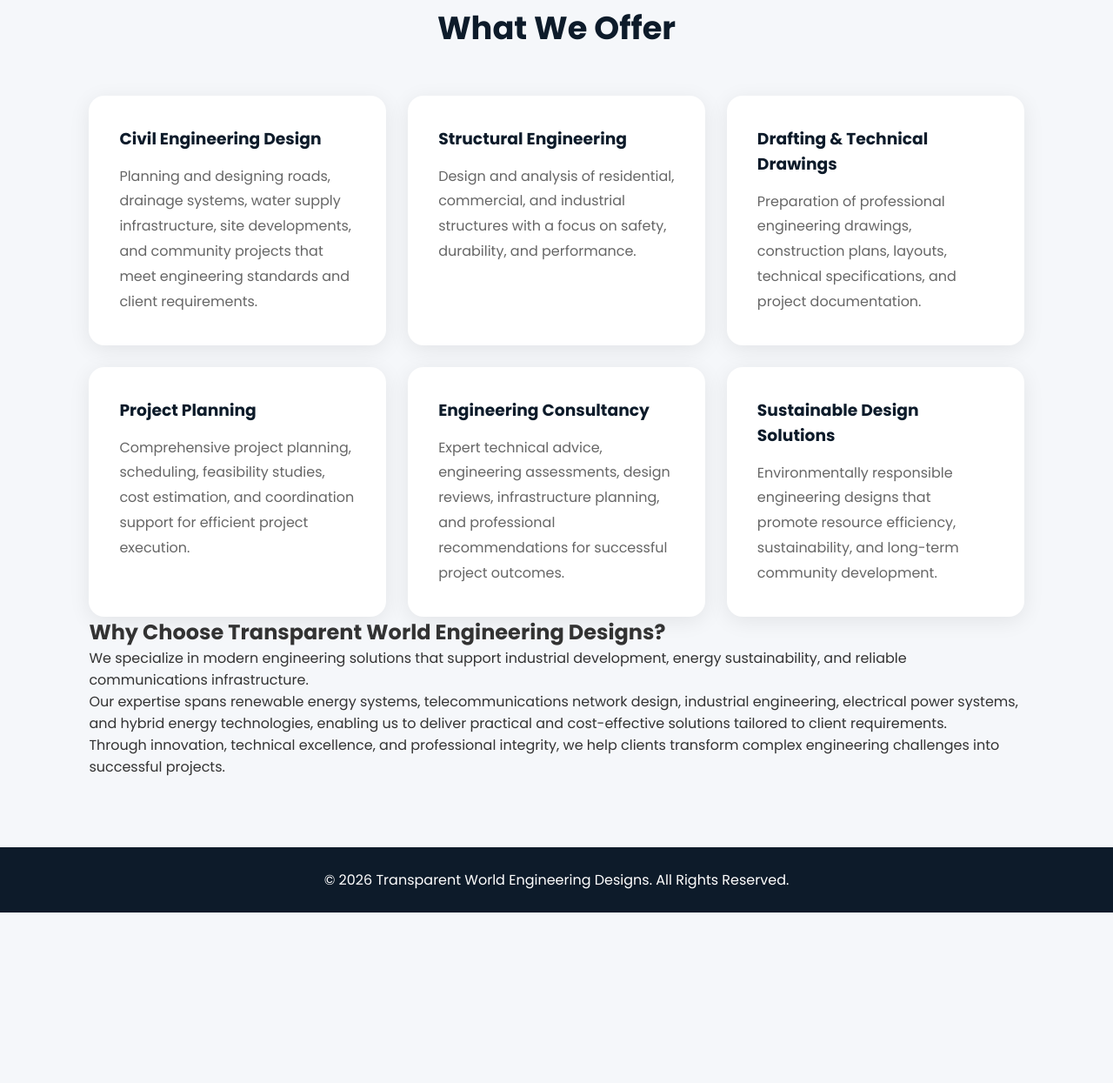
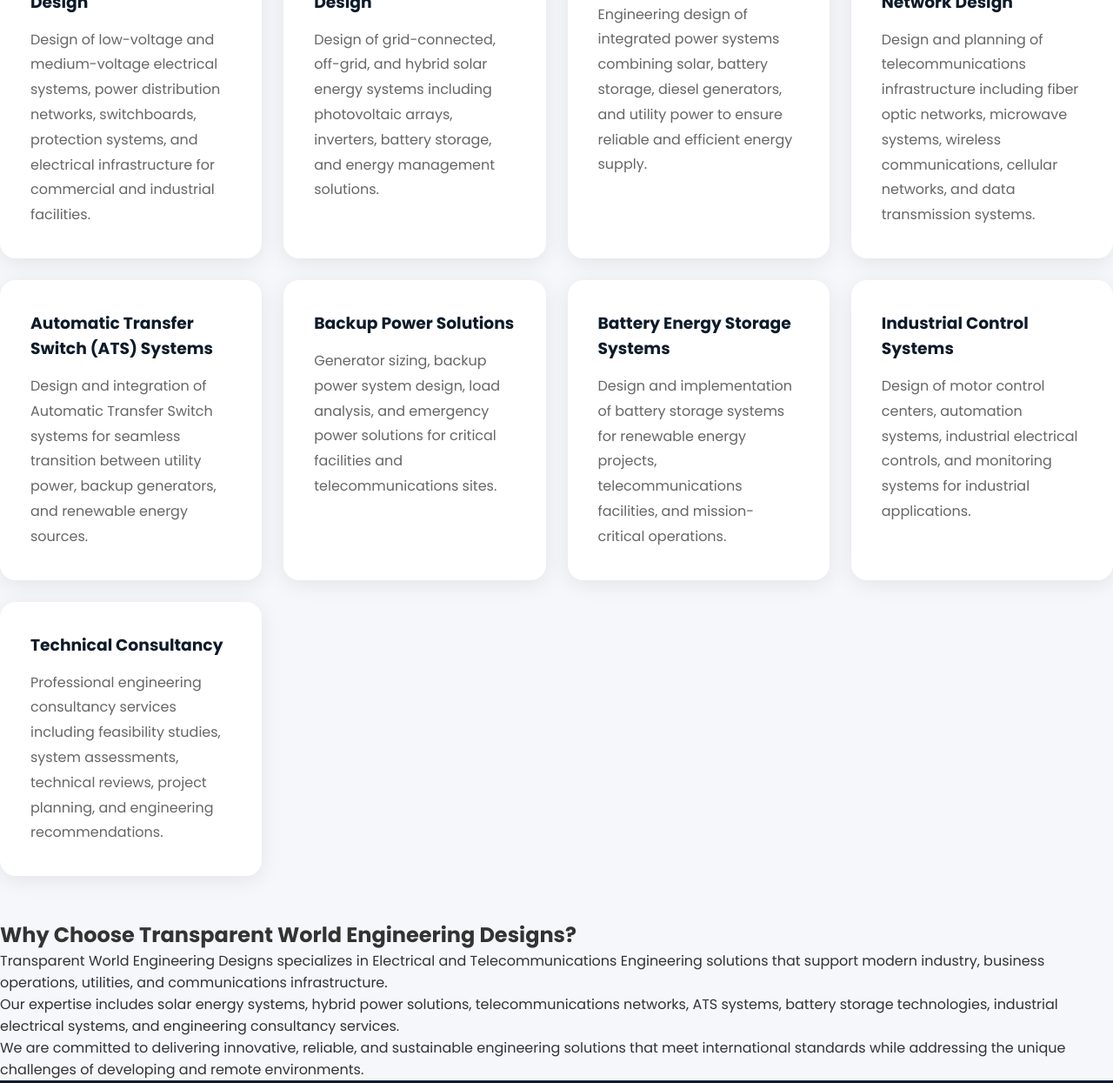
Before and after one commit to transparentworldprinting-afk/Transparent_World_Design, a plain HTML site: page services.html in a window 1280 px wide. Shown: the part 551-1796 px from the top of the page at 87% size. Before the commit the page ends 1600 px from the top, so only its background shows below. Drawn offline with Linux system fonts and the light colour scheme.

Commit message:
Update services.html

```diff
--- a/services.html
+++ b/services.html
@@ -250,91 +250,116 @@
     </p>
 </section>
 
-<section class="section">
 
-<div class="section-title">
-    <h2>What We Offer</h2>
-</div>
 
-<div class="services-grid">
+   <div class="services-grid">
 
     <div class="service-card">
-        <h3>Civil Engineering Design</h3>
+        <h3>Electrical Engineering Design</h3>
         <p>
-            Planning and designing roads, drainage systems, water supply
-            infrastructure, site developments, and community projects that
-            meet engineering standards and client requirements.
+            Design of low-voltage and medium-voltage electrical systems,
+            power distribution networks, switchboards, protection systems,
+            and electrical infrastructure for commercial and industrial
+            facilities.
         </p>
     </div>
 
     <div class="service-card">
-        <h3>Structural Engineering</h3>
+        <h3>Solar Power System Design</h3>
         <p>
-            Design and analysis of residential, commercial, and industrial
-            structures with a focus on safety, durability, and performance.
+            Design of grid-connected, off-grid, and hybrid solar energy
+            systems including photovoltaic arrays, inverters, battery
+            storage, and energy management solutions.
         </p>
     </div>
 
     <div class="service-card">
-        <h3>Drafting & Technical Drawings</h3>
+        <h3>Hybrid Energy Systems</h3>
         <p>
-            Preparation of professional engineering drawings, construction
-            plans, layouts, technical specifications, and project
-            documentation.
+            Engineering design of integrated power systems combining
+            solar, battery storage, diesel generators, and utility power
+            to ensure reliable and efficient energy supply.
         </p>
     </div>
 
     <div class="service-card">
-        <h3>Project Planning</h3>
+        <h3>Telecommunications Network Design</h3>
         <p>
-            Comprehensive project planning, scheduling, feasibility studies,
-            cost estimation, and coordination support for efficient project
-            execution.
+            Design and planning of telecommunications infrastructure
+            including fiber optic networks, microwave systems, wireless
+            communications, cellular networks, and data transmission
+            systems.
         </p>
     </div>
 
     <div class="service-card">
-        <h3>Engineering Consultancy</h3>
+        <h3>Automatic Transfer Switch (ATS) Systems</h3>
         <p>
-            Expert technical advice, engineering assessments, design reviews,
-            infrastructure planning, and professional recommendations for
-            successful project outcomes.
+            Design and integration of Automatic Transfer Switch systems
+            for seamless transition between utility power, backup
+            generators, and renewable energy sources.
         </p>
     </div>
 
     <div class="service-card">
-        <h3>Sustainable Design Solutions</h3>
+        <h3>Backup Power Solutions</h3>
         <p>
-            Environmentally responsible engineering designs that promote
-            resource efficiency, sustainability, and long-term community
-            development.
+            Generator sizing, backup power system design, load analysis,
+            and emergency power solutions for critical facilities and
+            telecommunications sites.
         </p>
     </div>
 
-</div>
+    <div class="service-card">
+        <h3>Battery Energy Storage Systems</h3>
+        <p>
+            Design and implementation of battery storage systems for
+            renewable energy projects, telecommunications facilities,
+            and mission-critical operations.
+        </p>
+    </div>
+
+    <div class="service-card">
+        <h3>Industrial Control Systems</h3>
+        <p>
+            Design of motor control centers, automation systems,
+            industrial electrical controls, and monitoring systems
+            for industrial applications.
+        </p>
+    </div>
+
+    <div class="service-card">
+        <h3>Technical Consultancy</h3>
+        <p>
+            Professional engineering consultancy services including
+            feasibility studies, system assessments, technical reviews,
+            project planning, and engineering recommendations.
+        </p>
+    </div>
+
+</div> <br><br>
 
 <h2>Why Choose Transparent World Engineering Designs?</h2>
 
 <p>
-We specialize in modern engineering solutions that support
-industrial development, energy sustainability, and reliable
-communications infrastructure.
+Transparent World Engineering Designs specializes in Electrical and
+Telecommunications Engineering solutions that support modern industry,
+business operations, utilities, and communications infrastructure.
 </p>
 
 <p>
-Our expertise spans renewable energy systems, telecommunications
-network design, industrial engineering, electrical power systems,
-and hybrid energy technologies, enabling us to deliver practical
-and cost-effective solutions tailored to client requirements.
+Our expertise includes solar energy systems, hybrid power solutions,
+telecommunications networks, ATS systems, battery storage technologies,
+industrial electrical systems, and engineering consultancy services.
 </p>
 
 <p>
-Through innovation, technical excellence, and professional
-integrity, we help clients transform complex engineering
-challenges into successful projects.
+We are committed to delivering innovative, reliable, and sustainable
+engineering solutions that meet international standards while addressing
+the unique challenges of developing and remote environments.
 </p>
+
 </section>
-
 <footer>
     <p>
         © 2026 Transparent World Engineering Designs. All Rights Reserved.
```
